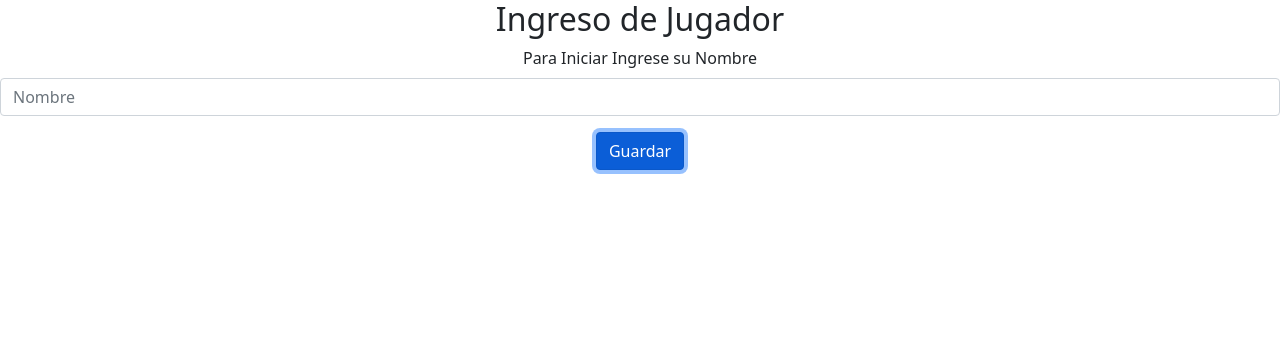
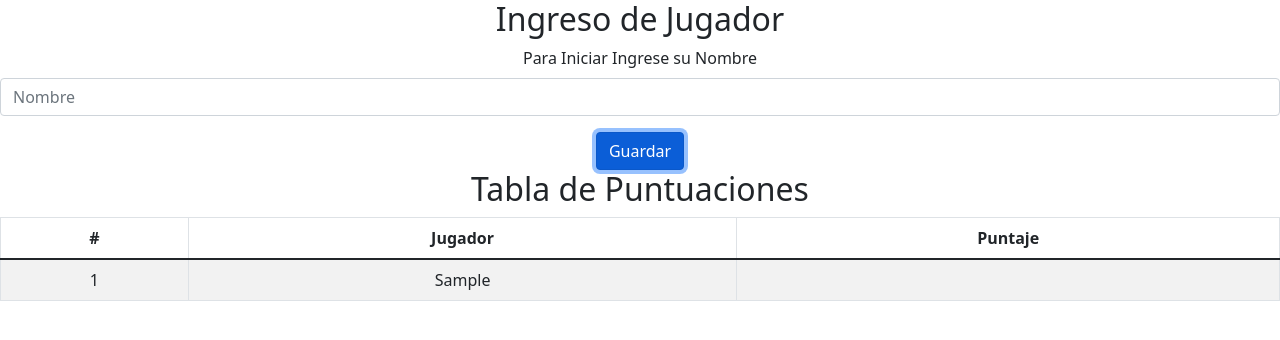
Before and after one commit to RodrigoDEVS/Millonario-Frontend, a React (Create React App) app: page / in a window 1280 px wide. Both pictures are taken after typing "Sample" into the empty fields and a click on the button "Guardar". Shown: the top 340 px of the page. Built offline with nearby package versions, Linux system fonts and the light colour scheme.

Commit message:
Se configura la tabla para que agregue nuevas filas al insertar datos

```diff
--- a/src/components/JugadoresTabla.js
+++ b/src/components/JugadoresTabla.js
@@ -0,0 +1,32 @@
+import React from 'react'
+import { Table } from 'react-bootstrap'
+
+const JugadoresTabla = ({ jugadores }) => {
+    return (
+        <div>
+            <Table striped bordered hover>
+                <thead>
+                    <tr>
+                        <th>#</th>
+                        <th>Jugador</th>
+                        <th>Puntaje</th>
+                    </tr>
+                </thead>
+                <tbody>
+                    {jugadores.map((element, i) => {
+                        return (
+                            <tr key={i}>
+                                <td>{i+1}</td>
+                                <td>{element.name}</td>
+                                <td>{element.score}</td>
+                            </tr>
+                        )
+                    })}
+
+                </tbody>
+            </Table>
+        </div>
+    )
+}
+
+export default JugadoresTabla
--- a/src/pages/Jugadores.js
+++ b/src/pages/Jugadores.js
@@ -1,5 +1,6 @@
 import { useState } from "react";
 import JugadoresForm from "../components/JugadoresForm";
+import JugadoresTabla from "../components/JugadoresTabla";
 
 const Jugadores = () => {
 
@@ -14,6 +15,8 @@ const Jugadores = () => {
         <>
             <h2>Ingreso de Jugador</h2>
             <JugadoresForm handleJugadores={handleJugadores}/>
+            <h2>Tabla de Puntuaciones</h2>
+            <JugadoresTabla jugadores={jugadores}/>
         </>
     );
 }
```
